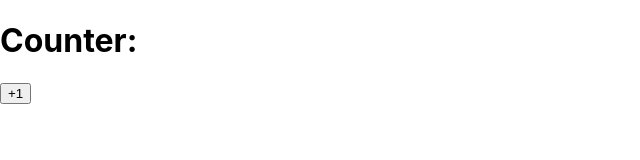
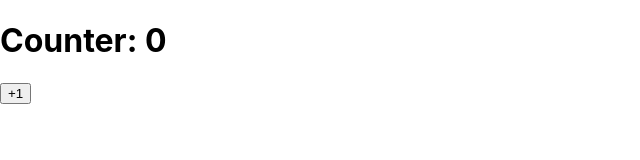
Before and after one commit to GrYzLy/React_March2023, a React (Create React App) app: page / in a window 1280 px wide. Shown: the top 160 px of the page, without its empty margins (0-640 px from the left). Built offline with nearby package versions, Linux system fonts and the light colour scheme.

Commit message:
CounterClass

```diff
--- a/src/Counter/CounterClass.js
+++ b/src/Counter/CounterClass.js
@@ -4,21 +4,26 @@ class CounterClass extends Component {
     constructor () {
         super()
         this.counter = 0
+
+        this.state = {
+            clickCounter : 0
+        }
     }
 
 
 incrementThisCounter()
 {
     console.log(this.counter)
-    this.counter = this.counter + 1
+    this.setState({clickCounter : this.state.clickCounter + 1})
+    this.counter = this.counter +  1
     console.log(this.counter)
 }
 
 render() {
     return (
         <div>
-            <h1>Counter:</h1>
-            <button onClick={this.incrementThisCounter()}>+1</button>
+            <h1>Counter: {this.state.clickCounter}</h1>
+            <button onClick={() => this.incrementThisCounter()}>+1</button>
         </div>
     )
 }
```
